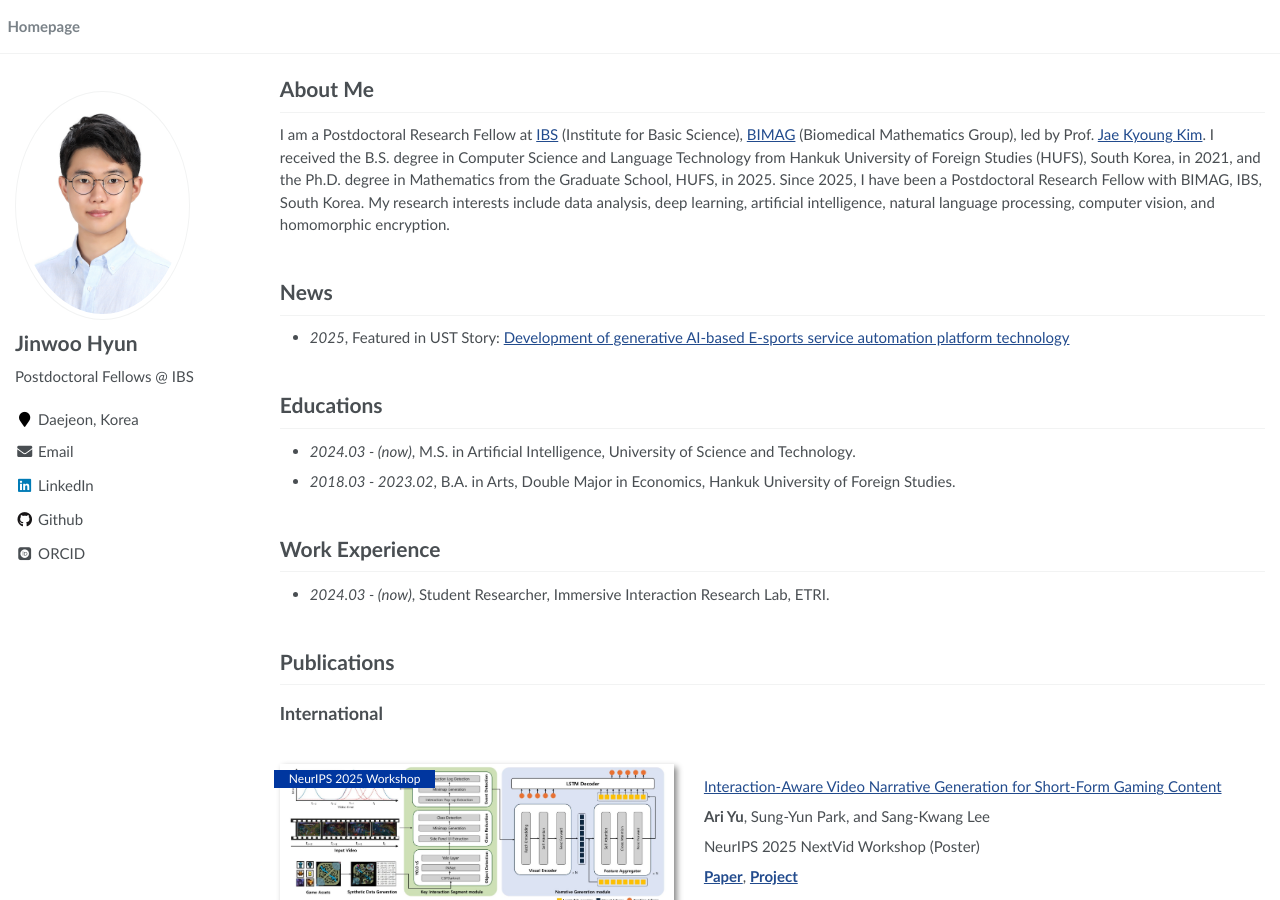
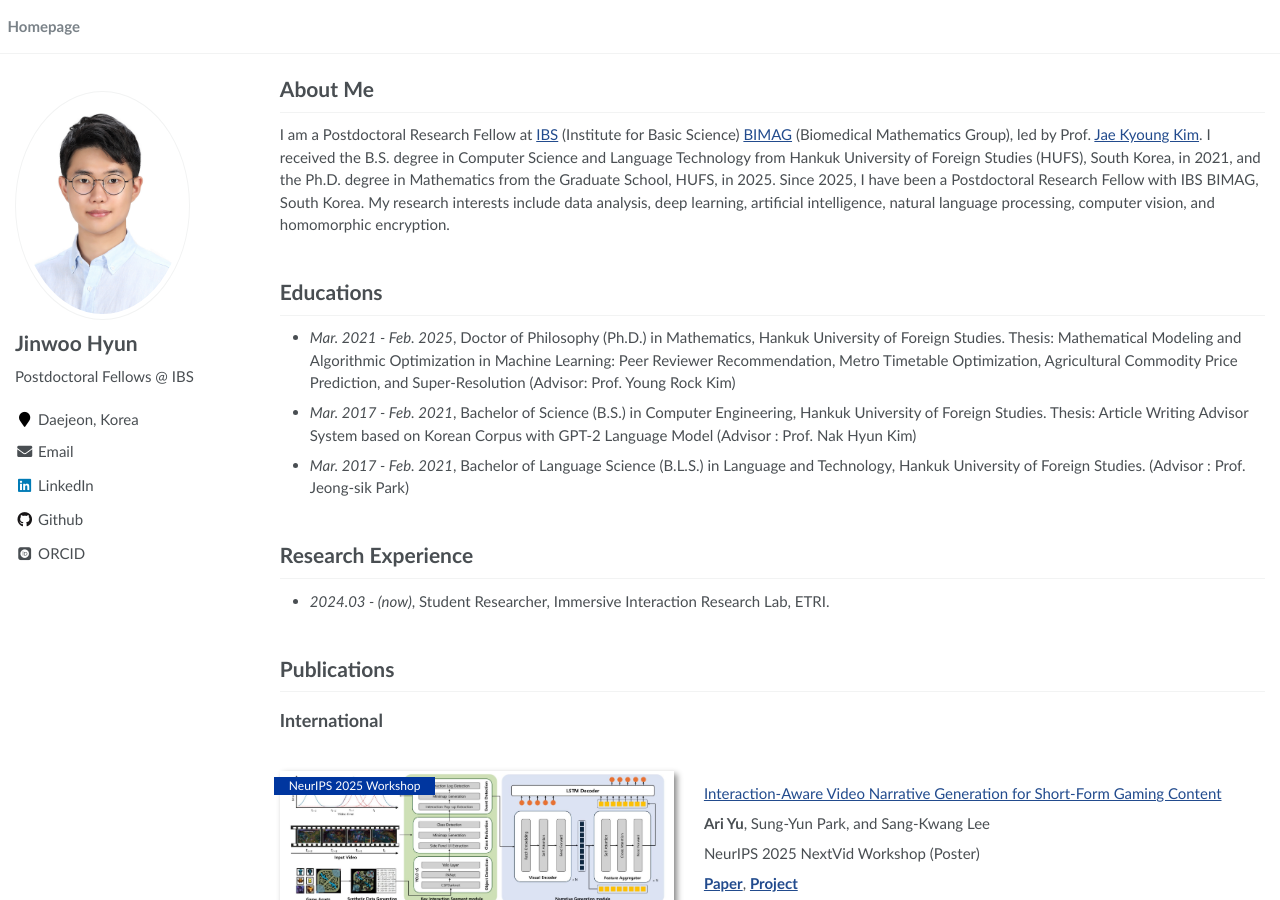
Before and after one commit to JW-George/JW-George.github.io, a Jekyll site: the page built from index.md, in a window 1280 px wide and 900 px high. Built offline with Jekyll 4.4.1, drawn with Linux system fonts in a browser that asks for light colours; some web fonts are replaced.

Commit message:
Update index.md

```diff
--- a/index.md
+++ b/index.md
@@ -16,24 +16,25 @@ author_profile: true
 
 # About Me
 
-I am a Postdoctoral Research Fellow at [IBS](https://www.ibs.re.kr/bimag) (Institute for Basic Science), [BIMAG](https://www.ibs.re.kr/bimag) (Biomedical Mathematics Group), led by Prof. [Jae Kyoung Kim](http://mathsci.kaist.ac.kr/~jaekkim/). I received the B.S. degree in Computer Science and Language Technology from Hankuk University of Foreign Studies (HUFS), South Korea, in 2021, and the Ph.D. degree in Mathematics from the Graduate School, HUFS, in 2025. Since 2025, I have been a Postdoctoral Research Fellow with BIMAG, IBS, South Korea. My research interests include data analysis, deep learning, artificial intelligence, natural language processing, computer vision, and homomorphic encryption.
+I am a Postdoctoral Research Fellow at [IBS](https://www.ibs.re.kr) (Institute for Basic Science) [BIMAG](https://www.ibs.re.kr/bimag) (Biomedical Mathematics Group), led by Prof. [Jae Kyoung Kim](http://mathsci.kaist.ac.kr/~jaekkim/). I received the B.S. degree in Computer Science and Language Technology from Hankuk University of Foreign Studies (HUFS), South Korea, in 2021, and the Ph.D. degree in Mathematics from the Graduate School, HUFS, in 2025. Since 2025, I have been a Postdoctoral Research Fellow with IBS BIMAG, South Korea. My research interests include data analysis, deep learning, artificial intelligence, natural language processing, computer vision, and homomorphic encryption.
 <br>
 <br>
 
-# News
+<!-- # News
 - *2025*, Featured in UST Story: [Development of generative AI-based E-sports service automation platform technology](https://blog.naver.com/uststory/224163085962?trackingCode=rss)
+<br>
+<br>
+ -->
+
+# Educations
+- *Mar. 2021 - Feb. 2025*, Doctor of Philosophy (Ph.D.) in Mathematics, Hankuk University of Foreign Studies. Thesis: Mathematical Modeling and Algorithmic Optimization in Machine Learning: Peer Reviewer Recommendation,  Metro Timetable Optimization, Agricultural Commodity Price Prediction, and Super-Resolution (Advisor: Prof. Young Rock Kim)
+- *Mar. 2017 - Feb. 2021*, Bachelor of Science (B.S.) in Computer Engineering, Hankuk University of Foreign Studies. Thesis: Article Writing Advisor System based on Korean Corpus with GPT-2 Language Model (Advisor : Prof. Nak Hyun Kim)
+- *Mar. 2017 - Feb. 2021*, Bachelor of Language Science (B.L.S.) in Language and Technology, Hankuk University of Foreign Studies. (Advisor : Prof. Jeong-sik Park)
 <br>
 <br>
 
 
-# Educations
-- *2024.03 - (now)*, M.S. in Artificial Intelligence, University of Science and Technology.
-- *2018.03 - 2023.02*, B.A. in Arts, Double Major in Economics, Hankuk University of Foreign Studies.
-<br>
-<br>
-
-
-# Work Experience
+# Research Experience
 - *2024.03 - (now)*, Student Researcher, Immersive Interaction Research Lab, ETRI.
 <br>
 <br>
```
